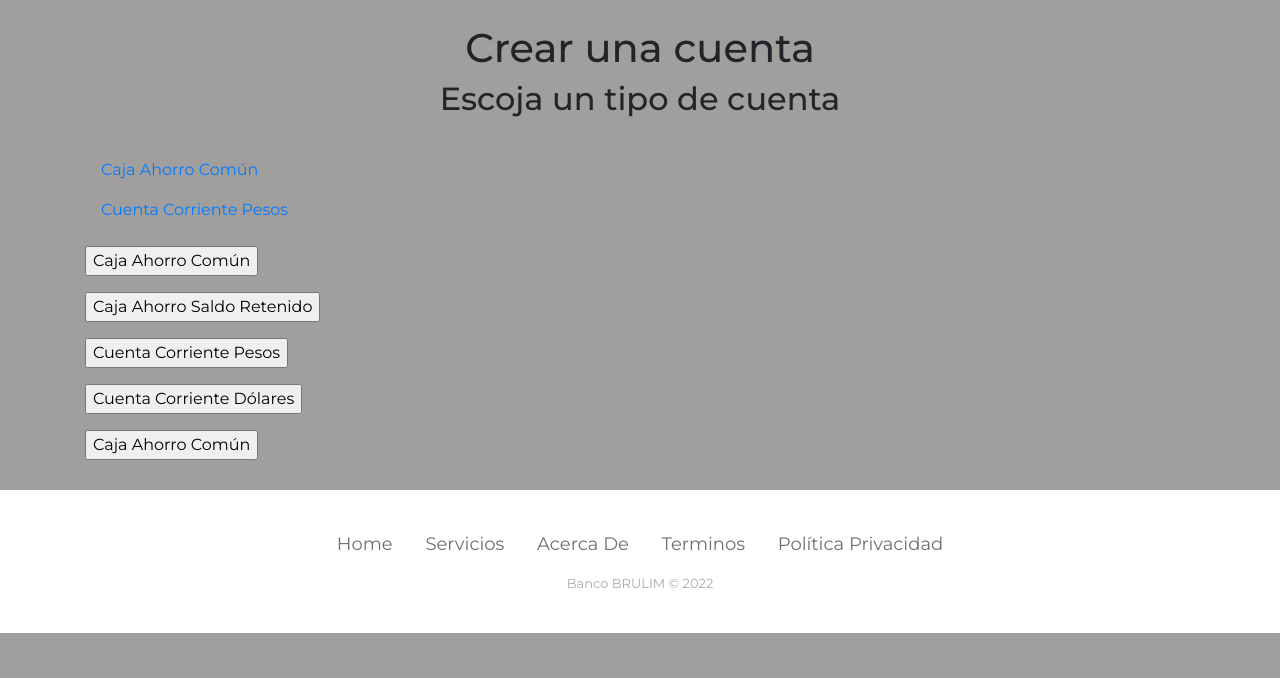
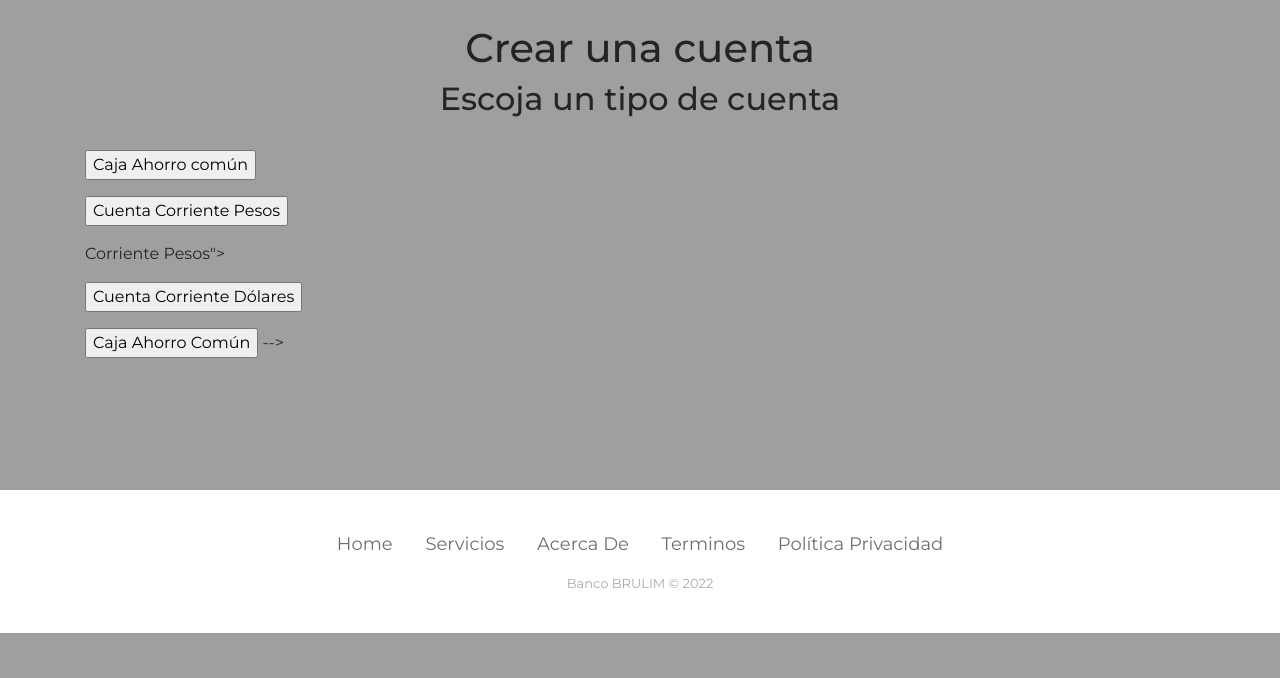
Before and after one commit to JORGEBRUNO2020/sistema_bancario_brulim, a Flask app: page /crear_cuenta in a window 1280 px wide. Shown: the part 122-800 px from the top of the page. Run offline with Flask 2, Linux system fonts and the light colour scheme; some libraries are stand-ins or nearby versions.

Commit message:
botones crear cuenta mejorado

```diff
--- a/templates/views/crear_cuenta.html
+++ b/templates/views/crear_cuenta.html
@@ -21,48 +21,18 @@
             <br>
         </div>
         <body>
-            <a class="nav-link" href='/crear_cuenta_caja_ahorro'>Caja Ahorro Común<span class="sr-only">(current)</span></a>
-            <a class="nav-link" href='/crear_cuenta_corriente_pesos'>Cuenta Corriente Pesos<span class="sr-only">(current)</span></a>
 
-
-            <form enctype="multipart/form-data" action='/crear_cuenta_caja_ahorro' method="post"></form>
-            <input type="submit" value="Caja Ahorro Común">
-            <form enctype="multipart/form-data" action='/crear_cuenta' method="post"></form>
-            <input type="submit" value="Caja Ahorro Saldo Retenido">
-            <form enctype="multipart/form-data" action='/crear_cuenta' method="post"></form>
-            <input type="submit" value="Cuenta Corriente Pesos">
+            <form method="get" action='/crear_cuenta_caja_ahorro'>
+            <input type="submit" value="Caja Ahorro común" />
+            </form>
+            <form method="get" action='/crear_cuenta_corriente_pesos'>
+            <input type="submit" value="Cuenta Corriente Pesos" />
+            </form>
+            Corriente Pesos">
             <form enctype="multipart/form-data" action='/crear_cuenta' method="post"></form>
             <input type="submit" value="Cuenta Corriente Dólares">
             <form enctype="multipart/form-data" action='/crear_cuenta' method="post"></form>
-            <input type="submit" value="Caja Ahorro Común">
-
-
-            <!-- <select name="Cuenta tipo: " action="/crear_cuenta" method="post"><br><br>
-                <label for="Cuenta">Escoja el tipo de cuenta que desea abrir </label><br>
-                <input type="radio" name="ingresos" value="Caja Ahorro Común"> Caja Ahorro Común<br>
-                <input type="radio" name="ingresos" value="Caja Ahorro Saldo Retenido"> Caja Ahorro Saldo Retenido<br>
-                <input type="radio" name="ingresos" value="Cuenta Corriente Pesos"> Cuenta Corriente Pesos<br>
-                <input type="radio" name="ingresos" value="Cuenta Corriente Dólares"> Cuenta Corriente Dólares<br>
-                <input type="radio" name="ingresos" value="Cuenta Corriente Saldo Retenido"> Cuenta Corriente Saldo Retenido<br>
-                <p><input type="submit" value="Abrir cuenta"></p>
-            </select> -->
-
-<!--
-
-            <label for="Cuenta">Escoja el tipo de cuenta que desea abrir </label>
-            <button class="btn btn-lg btn-secondary btn-block form-control" type="submit">Caja Ahorro Común</button>
-            <button class="btn btn-lg btn-secondary btn-block form-control" type="submit">Caja Ahorro Saldo Retenido</button>
-            <button class="btn btn-lg btn-secondary btn-block form-control" type="submit">Cuenta Corriente Pesos</button>
-            <button class="btn btn-lg btn-secondary btn-block form-control" type="submit">Cuenta Corriente Dólares</button>
-            <button class="btn btn-lg btn-secondary btn-block form-control" type="submit">Cuenta Corriente Saldo Retenido</button> -->
-
-            <!-- <select name="Cuenta tipo: " action="/crear_cuenta" method="post">
-                <option value="Caja_ahorro_comun">Caja de Ahorro Común</option>
-                <option value="Caja_ahorro_sr">Caja de Ahorro con Saldo Retenido</option>
-                <option value="Cuenta_corriente">Cuenta Corriente</option>
-                <option value="Cuenta_corriente_sr">Cuenta Corriente con Saldo Retenido</option>
-            </select> -->
-            <!-- <button class="btn btn-lg btn-secondary btn-block form-control" type="submit">Aceptar</button> -->
+            <input type="submit" value="Caja Ahorro Común"> -->
 
         </body>
 
```
